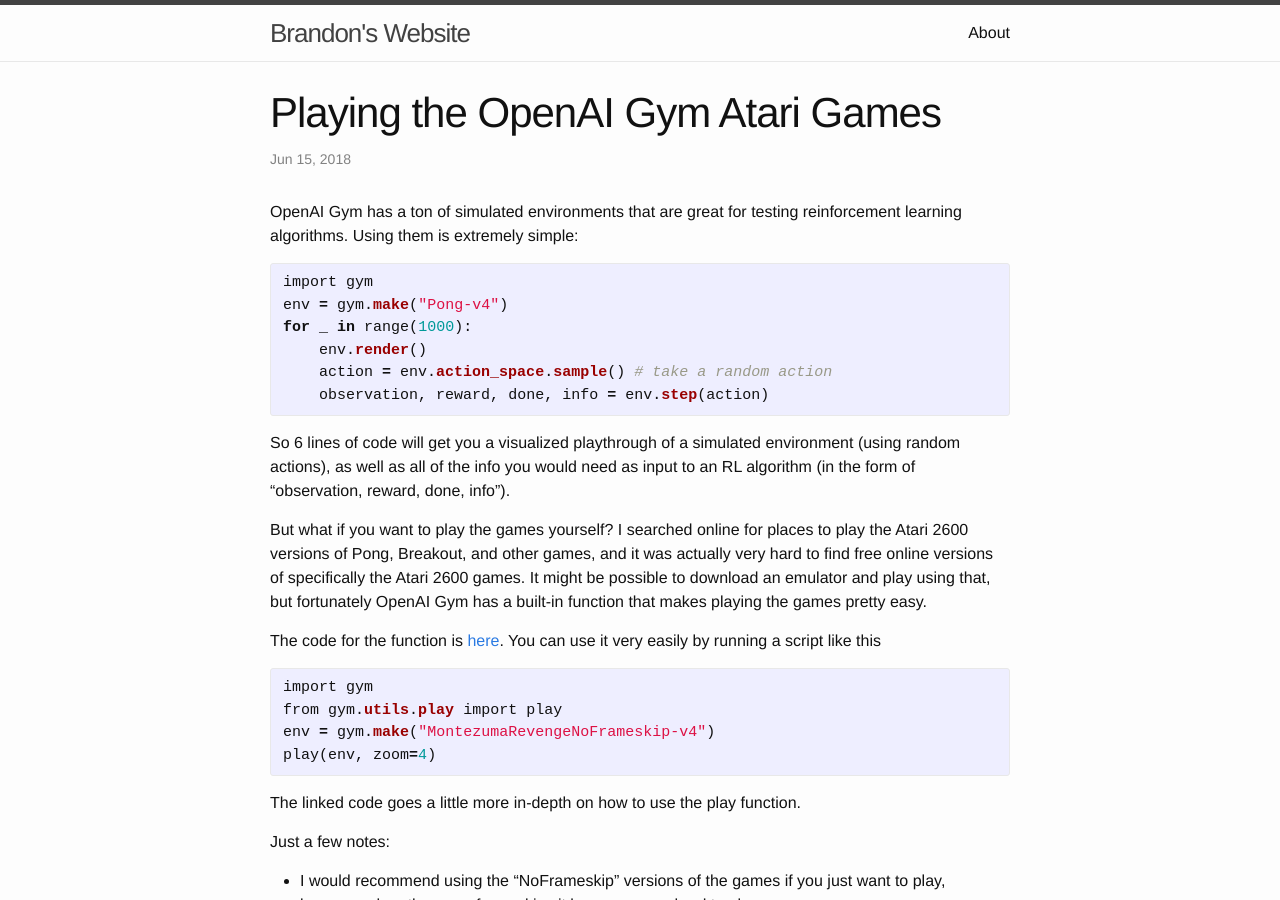
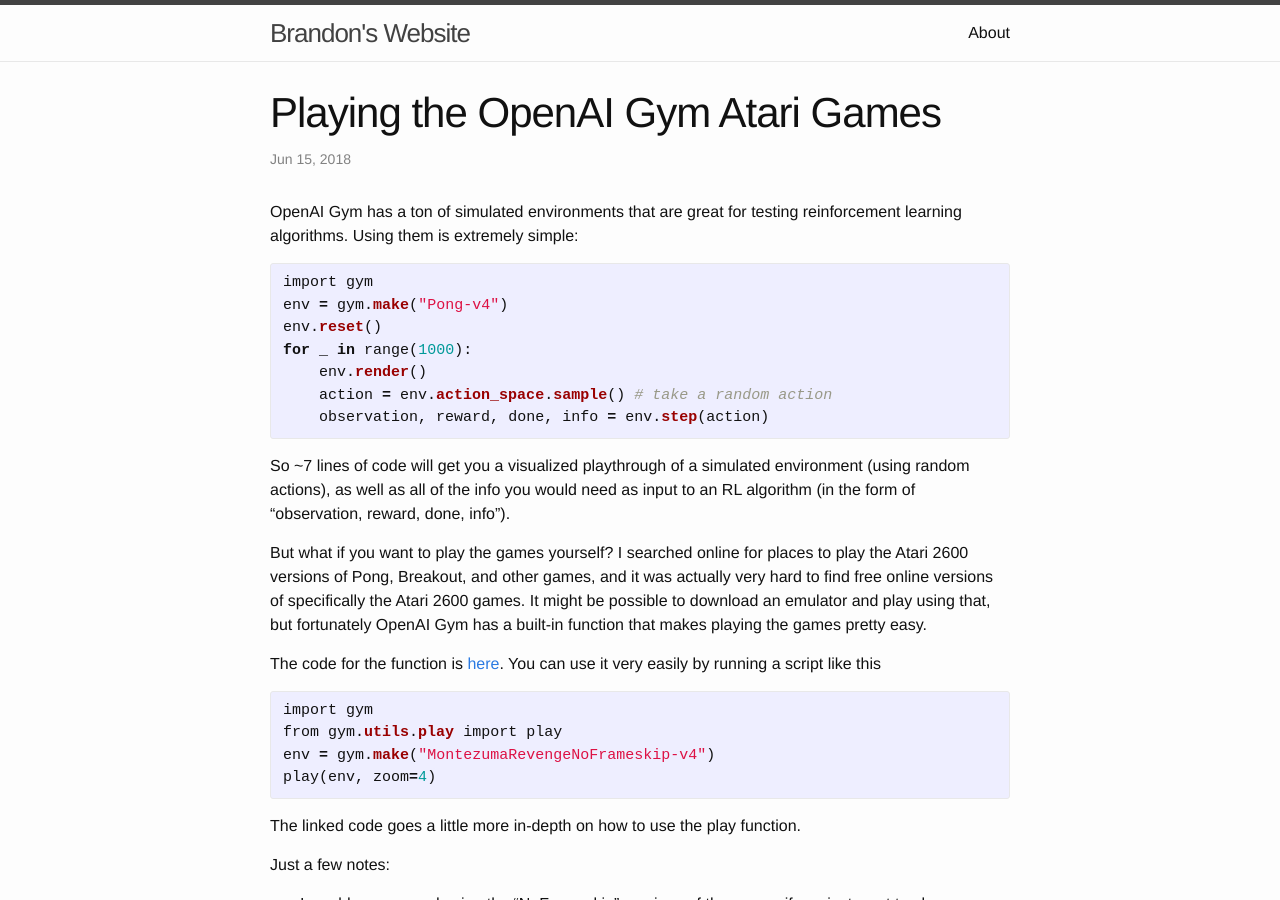
Before and after one commit to braraki/braraki.github.io, a Jekyll site: the page built from _posts/2018-06-15-play-openai-gym-games.md, in a window 1280 px wide and 900 px high. Built offline with Jekyll 4.4.1, drawn with Linux system fonts in a browser that asks for light colours.

Commit message:
fixed code mistake

```diff
--- a/_posts/2018-06-15-play-openai-gym-games.md
+++ b/_posts/2018-06-15-play-openai-gym-games.md
@@ -10,13 +10,14 @@ OpenAI Gym has a ton of simulated environments that are great for testing reinfo
 {% highlight ruby %}
 import gym
 env = gym.make("Pong-v4")
+env.reset()
 for _ in range(1000):
     env.render()
     action = env.action_space.sample() # take a random action
     observation, reward, done, info = env.step(action)
 {% endhighlight %}
 
-So 6 lines of code will get you a visualized playthrough of a simulated environment (using random actions), as well as all of the info you would need as input to an RL algorithm (in the form of "observation, reward, done, info").
+So ~7 lines of code will get you a visualized playthrough of a simulated environment (using random actions), as well as all of the info you would need as input to an RL algorithm (in the form of "observation, reward, done, info").
 
 But what if you want to play the games yourself? I searched online for places to play the Atari 2600 versions of Pong, Breakout, and other games, and it was actually very hard to find free online versions of specifically the Atari 2600 games. It might be possible to download an emulator and play using that, but fortunately OpenAI Gym has a built-in function that makes playing the games pretty easy.
 
```
